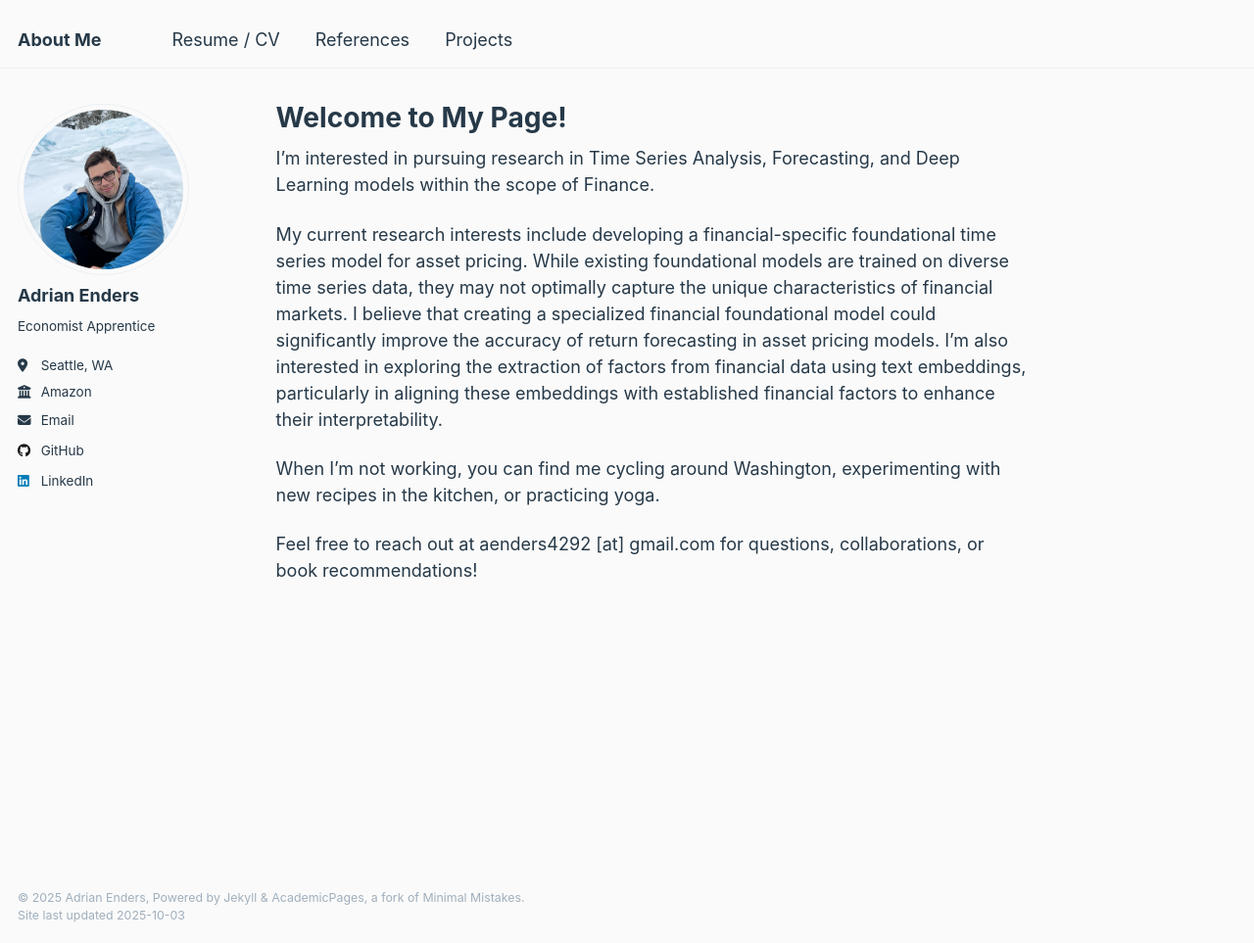
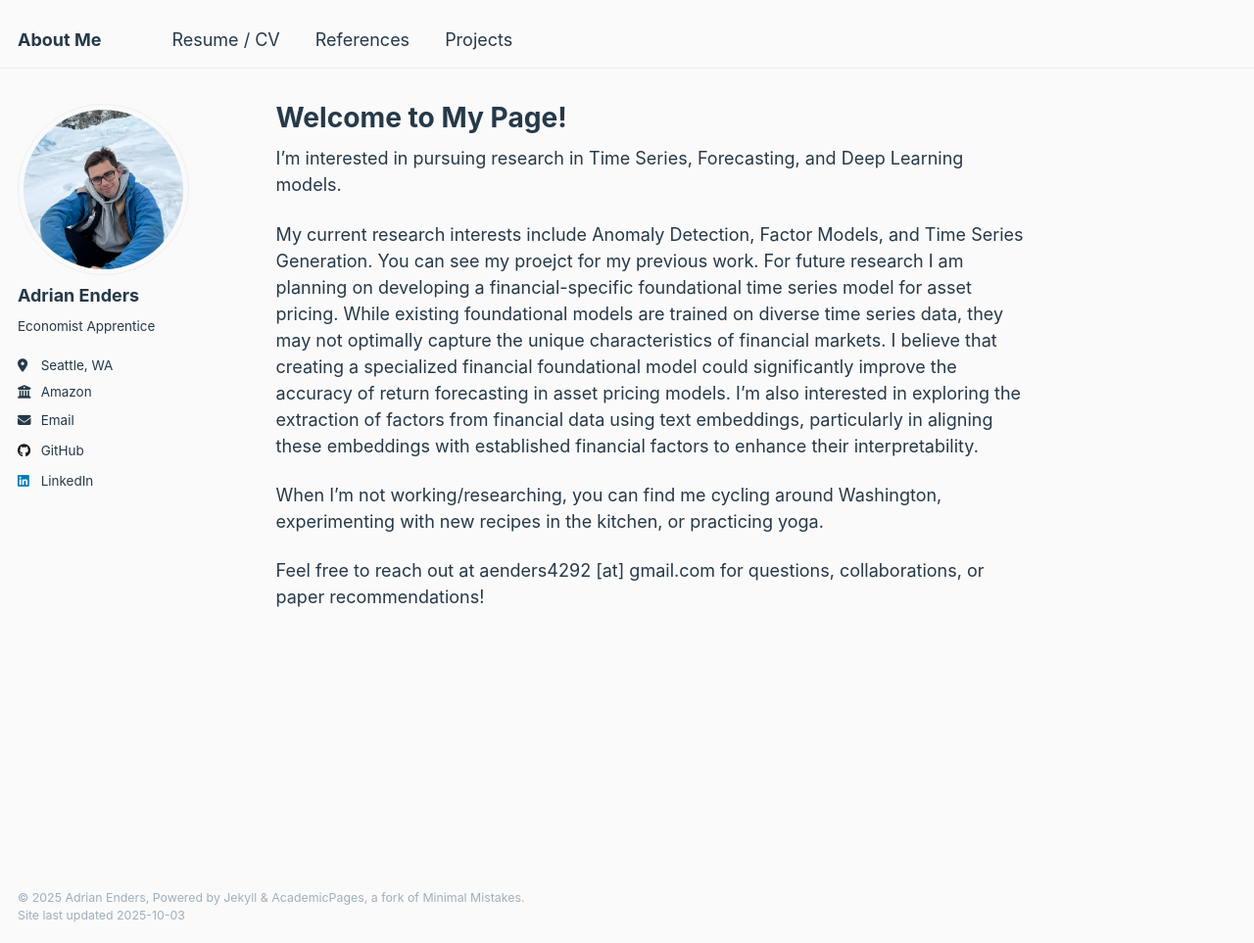
Before and after one commit to ae4292/ae4292.github.io, a Jekyll site: the page built from _pages/about.md, in a window 1280 px wide and 963 px high. Shown: the whole window at 98% size. Built offline with Jekyll 4.4.1, drawn with Linux system fonts in a browser that asks for light colours.

Commit message:
Update about.md

```diff
--- a/_pages/about.md
+++ b/_pages/about.md
@@ -7,10 +7,10 @@ redirect_from:
   - /about.html
 ---
 
-I'm interested in pursuing research in Time Series Analysis, Forecasting, and Deep Learning models within the scope of Finance.
+I'm interested in pursuing research in Time Series, Forecasting, and Deep Learning models.
 
-My current research interests include developing a financial-specific foundational time series model for asset pricing. While existing foundational models are trained on diverse time series data, they may not optimally capture the unique characteristics of financial markets. I believe that creating a specialized financial foundational model could significantly improve the accuracy of return forecasting in asset pricing models. I'm also interested in exploring the extraction of factors from financial data using text embeddings, particularly in aligning these embeddings with established financial factors to enhance their interpretability.
+My current research interests include Anomaly Detection, Factor Models, and Time Series Generation. You can see my proejct for my previous work. For future research I am planning on developing a financial-specific foundational time series model for asset pricing. While existing foundational models are trained on diverse time series data, they may not optimally capture the unique characteristics of financial markets. I believe that creating a specialized financial foundational model could significantly improve the accuracy of return forecasting in asset pricing models. I'm also interested in exploring the extraction of factors from financial data using text embeddings, particularly in aligning these embeddings with established financial factors to enhance their interpretability.
 
-When I'm not working, you can find me cycling around Washington, experimenting with new recipes in the kitchen, or practicing yoga.
+When I'm not working/researching, you can find me cycling around Washington, experimenting with new recipes in the kitchen, or practicing yoga.
 
-Feel free to reach out at aenders4292 [at] gmail.com for questions, collaborations, or book recommendations!
+Feel free to reach out at aenders4292 [at] gmail.com for questions, collaborations, or paper recommendations!
```
